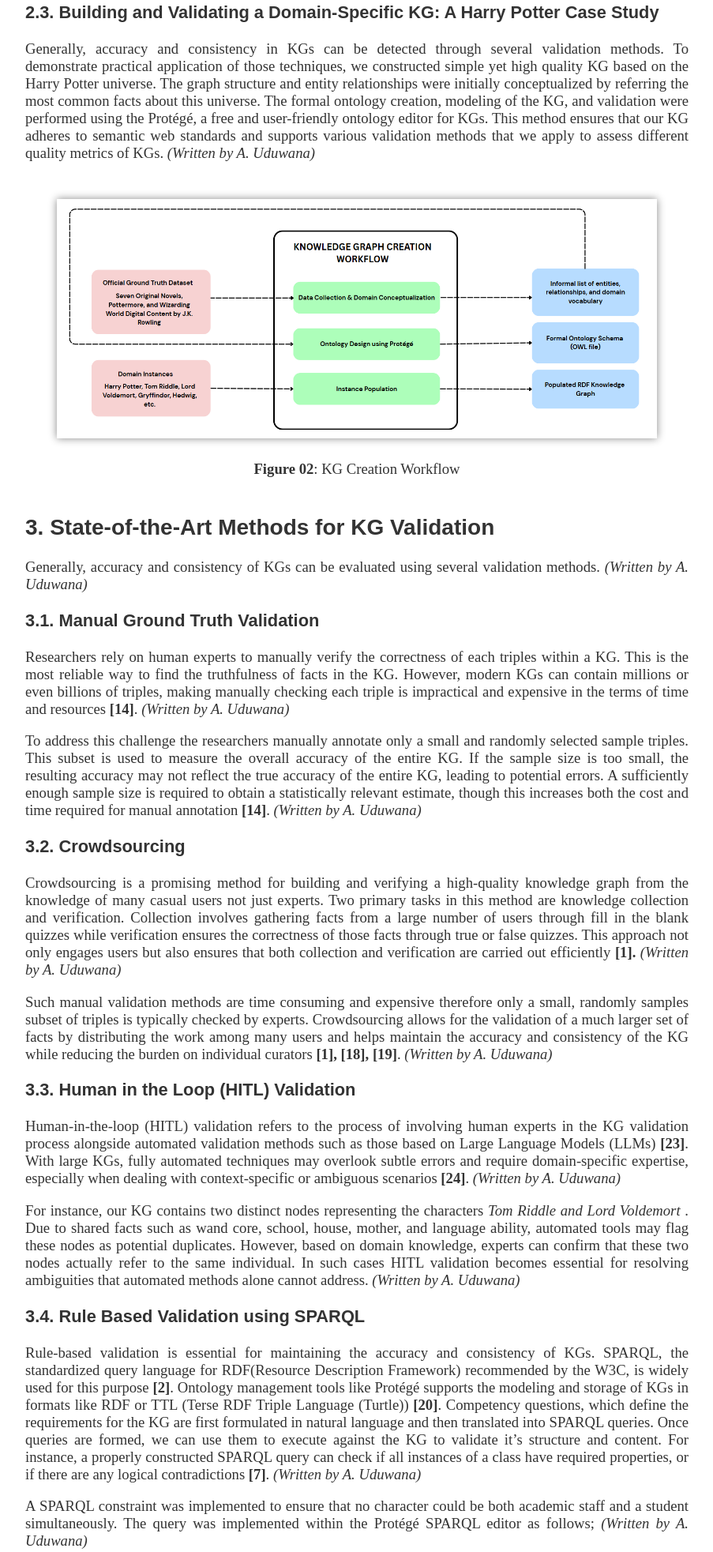
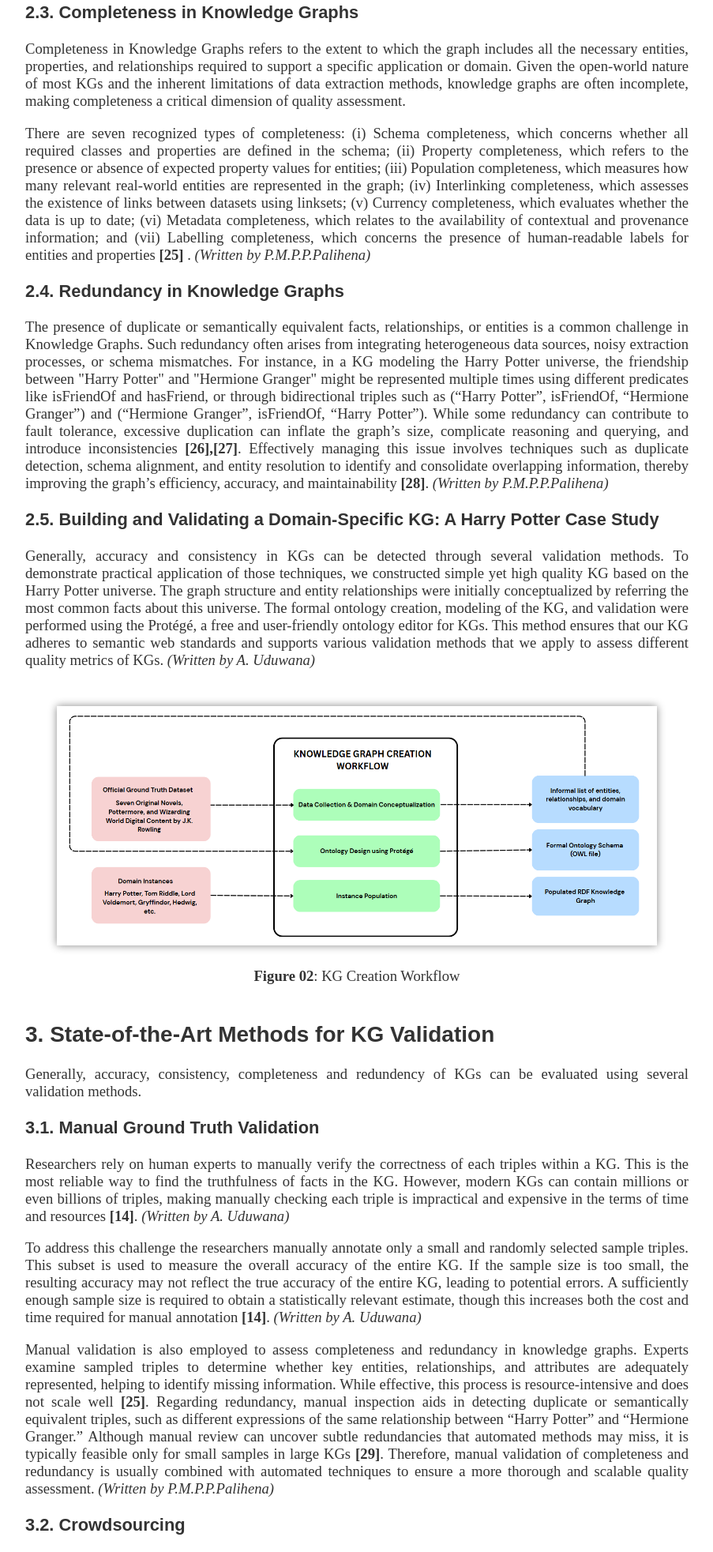
Before and after one commit to AsUduwana/WESeminar, a plain HTML site: page index.html in a window 1280 px wide. Shown: the part 2223-4188 px from the top of the page at 79% size, without its empty margins (188-1091 px from the left). Drawn offline with Linux system fonts and the light colour scheme; a web font is replaced by a local one.

Commit message:
added the completeness and redundancy metrics to the KG quality control section

```diff
--- a/index.html
+++ b/index.html
@@ -134,8 +134,48 @@
                 <strong>Figure 01</strong>: Example of Logical Inconsistency
             </figcaption>
         </figure>
+        <h3> 2.3. Completeness in Knowledge Graphs </h3>
 
-        <h3> 2.3. Building and Validating a Domain-Specific KG: A Harry Potter Case Study</h3>
+        <p>
+            Completeness in Knowledge Graphs refers to the extent to which the graph
+            includes all the necessary entities, properties, and relationships required
+            to support a specific application or domain. Given the open-world nature of
+            most KGs and the inherent limitations of data extraction methods, knowledge
+            graphs are often incomplete, making completeness a critical dimension of
+            quality assessment.
+        </p>
+        <p>
+            There are seven recognized types of completeness: (i) Schema completeness,
+            which concerns whether all required classes and properties are defined in
+            the schema; (ii) Property completeness, which refers to the presence or
+            absence of expected property values for entities; (iii) Population
+            completeness, which measures how many relevant real-world entities are
+            represented in the graph; (iv) Interlinking completeness, which assesses the
+            existence of links between datasets using linksets; (v) Currency
+            completeness, which evaluates whether the data is up to date; (vi) Metadata
+            completeness, which relates to the availability of contextual and provenance
+            information; and (vii) Labelling completeness, which concerns the presence
+            of human-readable labels for entities and properties <a href="#r25">[25]</a>
+            . <i>(Written by P.M.P.P.Palihena)</i>
+        </p>
+        <h3> 2.4. Redundancy in Knowledge Graphs </h3>
+        <p>
+            The presence of duplicate or semantically equivalent facts, relationships, or
+            entities is a common challenge in Knowledge Graphs. Such redundancy often
+            arises from integrating heterogeneous data sources, noisy extraction
+            processes, or schema mismatches. For instance, in a KG modeling the Harry
+            Potter universe, the friendship between "Harry Potter" and "Hermione Granger"
+            might be represented multiple times using different predicates like isFriendOf
+            and hasFriend, or through bidirectional triples such as (“Harry Potter”,
+            isFriendOf, “Hermione Granger”) and (“Hermione Granger”, isFriendOf, “Harry
+            Potter”). While some redundancy can contribute to fault tolerance, excessive
+            duplication can inflate the graph’s size, complicate reasoning and querying,
+            and introduce inconsistencies <a href="#r26">[26],</a><a href="#r27">[27]</a>. Effectively managing this issue involves
+            techniques such as duplicate detection, schema alignment, and entity
+            resolution to identify and consolidate overlapping information, thereby
+            improving the graph’s efficiency, accuracy, and maintainability <a href="#r28">[28]</a>. <i>(Written by P.M.P.P.Palihena)</i>
+            </p>
+        <h3> 2.5. Building and Validating a Domain-Specific KG: A Harry Potter Case Study</h3>
         <p>
             Generally, accuracy and consistency in KGs can be detected through several validation methods. To
             demonstrate
@@ -159,8 +199,10 @@
 
         <h2> 3. State-of-the-Art Methods for KG Validation</h2>
 
-        <p>Generally, accuracy and consistency of KGs can be evaluated using several validation methods. <i>(Written by
-                A. Uduwana)</i></p>
+        <p>
+            Generally, accuracy, consistency, completeness and redundency of KGs can be
+            evaluated using several validation methods.
+        </p>
 
         <h3>3.1. Manual Ground Truth Validation</h3>
 
@@ -180,6 +222,23 @@
             obtain a statistically
             relevant estimate, though this increases both the cost and time required for manual annotation <a
                 href="#r14">[14]</a>. <i>(Written by A. Uduwana)</i>
+        </p>
+
+        <p>
+            Manual validation is also employed to assess completeness and redundancy in
+            knowledge graphs. Experts examine sampled triples to determine whether key
+            entities, relationships, and attributes are adequately represented, helping
+            to identify missing information. While effective, this process is
+            resource-intensive and does not scale well <a href="#r25">[25]</a>.
+            Regarding redundancy, manual inspection aids in detecting duplicate or
+            semantically equivalent triples, such as different expressions of the same
+            relationship between “Harry Potter” and “Hermione Granger.” Although manual
+            review can uncover subtle redundancies that automated methods may miss, it
+            is typically feasible only for small samples in large KGs
+            <a href="#r29">[29]</a>. Therefore, manual validation of completeness and
+            redundancy is usually combined with automated techniques to ensure a more
+            thorough and scalable quality assessment.
+            <i>(Written by P.M.P.P.Palihena)</i>
         </p>
 
         <h3> 3.2. Crowdsourcing</h3>
@@ -422,7 +481,32 @@
                 Knowledge Graph Construction with Human-in-the- Loop,” in Frontiers in Artificial Intelligence and
                 Applications, IOS Press BV, Jun. 2023, pp. 274–289. doi: 10.3233/FAIA230091.</p>
 
-
+              <p class="reference" id="r25">
+                    [25] S. Issa, O. Adekunle, F. Hamdi, S. S. S. Cherfi, M. Dumontier, and A.
+                    Zaveri, “Knowledge Graph Completeness: A Systematic Literature Review,”
+                    2021, Institute of Electrical and Electronics Engineers Inc. doi:
+                    10.1109/ACCESS.2021.3056622.
+                </p>
+                <p class="reference" id="r26">
+                    [26] Hur, A., Janjua, N. and Ahmed, M. (2021) ‘A survey on state-of-the-art
+                    techniques for knowledge graphs construction and challenges ahead’, 2021
+                    IEEE Fourth International Conference on Artificial Intelligence and
+                    Knowledge Engineering (AIKE), pp. 99–103. doi:10.1109/aike52691.2021.00021.
+                </p>
+                <p class="reference" id="r27">
+                    [27] Hofer, M. et al. (2024) ‘Construction of knowledge graphs: Current
+                    State and challenges’, Information, 15(8), p. 509. doi:10.3390/info15080509.
+                </p>
+                <p class="reference" id="r28">
+                    [28] Li, W. et al. (2023) ‘Constructing low-redundant and high-accuracy
+                    knowledge graphs for education’, Lecture Notes in Computer Science, pp.
+                    148–160. doi:10.1007/978-3-031-33023-0_13.
+                </p>
+                  <p class="reference" id="r29">
+                    [29] Paulheim, H. (2016) ‘Knowledge graph refinement: A survey of approaches
+                    and evaluation methods’, Semantic Web, 8(3), pp. 489–508.
+                    doi:10.3233/sw-160218.
+                </p>
             </p>
 
         </section>
```
Also changed, not shown: text.js (added, +18 -0 lines).
